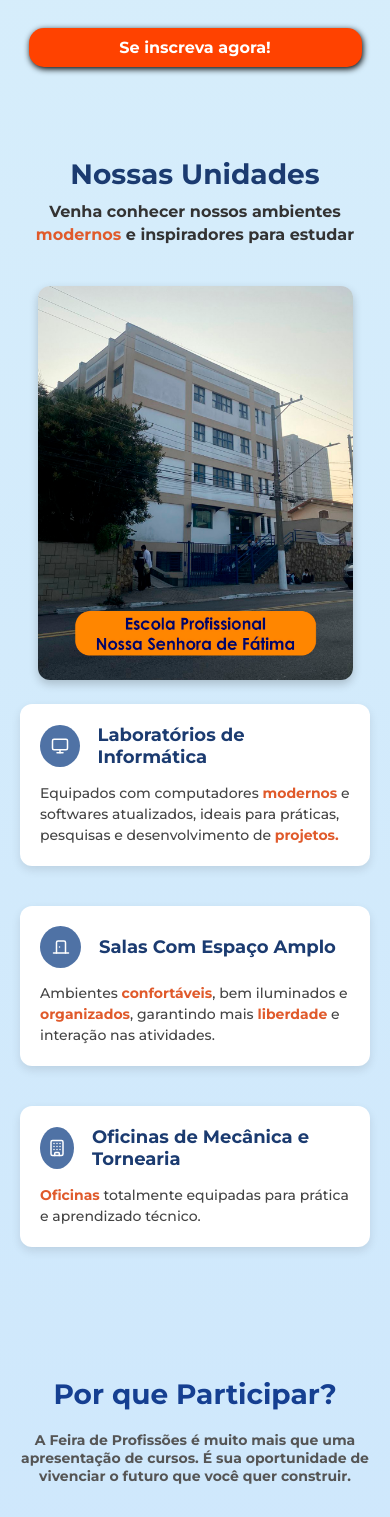
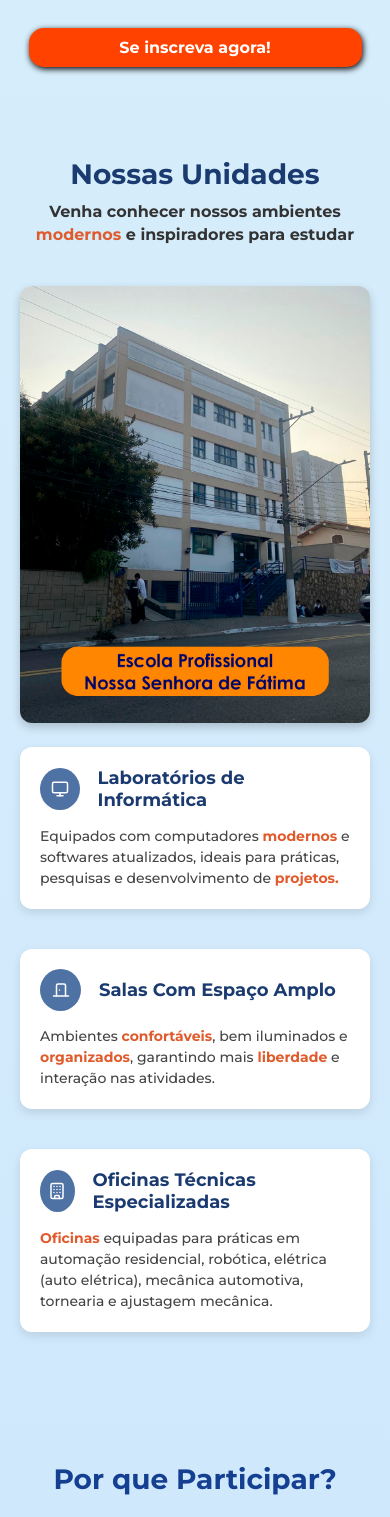
Before and after one commit to Guilherme-op7/feira-app, a React (Vite) app: page / in a window 390 px wide. Shown: the part 2189-3706 px from the top of the page. Built offline with nearby package versions, Linux system fonts and the light colour scheme.

Commit message:
responsividade estrutura ok

```diff
--- a/package.json
+++ b/package.json
@@ -17,6 +17,7 @@
     "react-icons": "^5.5.0",
     "react-router": "^7.8.2",
     "react-router-dom": "^7.8.2",
+    "sass": "^1.92.0",
     "swiper": "^11.2.10"
   },
   "devDependencies": {
--- a/src/pages/app/components/Estrutura.jsx
+++ b/src/pages/app/components/Estrutura.jsx
@@ -69,12 +69,13 @@ export function Estrutura() {
               <span className="icon-wrapper">
                 <Building className="icon" />
               </span>
-               Oficinas de Mecânica e Tornearia
+              Oficinas Técnicas Especializadas
             </h1>
             <p>
-              <span className="highlight">Oficinas</span> totalmente equipadas para prática e aprendizado técnico.
+              <span className="highlight">Oficinas</span> equipadas para práticas em automação residencial, robótica, elétrica (auto elétrica), mecânica automotiva, tornearia e ajustagem mecânica.
             </p>
           </div>
+
         </div>
       </div>
     </div>
--- a/src/pages/app/styles/_estrutura.scss
+++ b/src/pages/app/styles/_estrutura.scss
@@ -65,6 +65,7 @@
   @include responsive(tablet) {
     gap: 30px;
     justify-content: center;
+    flex-wrap: wrap;
   }
 
   @include responsive(mobile) {
@@ -84,10 +85,10 @@
   .carousel {
     position: relative;
     width: 100%;
-    max-width: 600px;
+    max-width: 100%;
 
     img {
-      width: 90%;
+      width: 100%;
       height: auto;
       border-radius: 12px;
       box-shadow: 0 4px 10px $shadow-dark;
```
Also changed, not shown: 1 other file (tests, documents, lock files or other folders).
